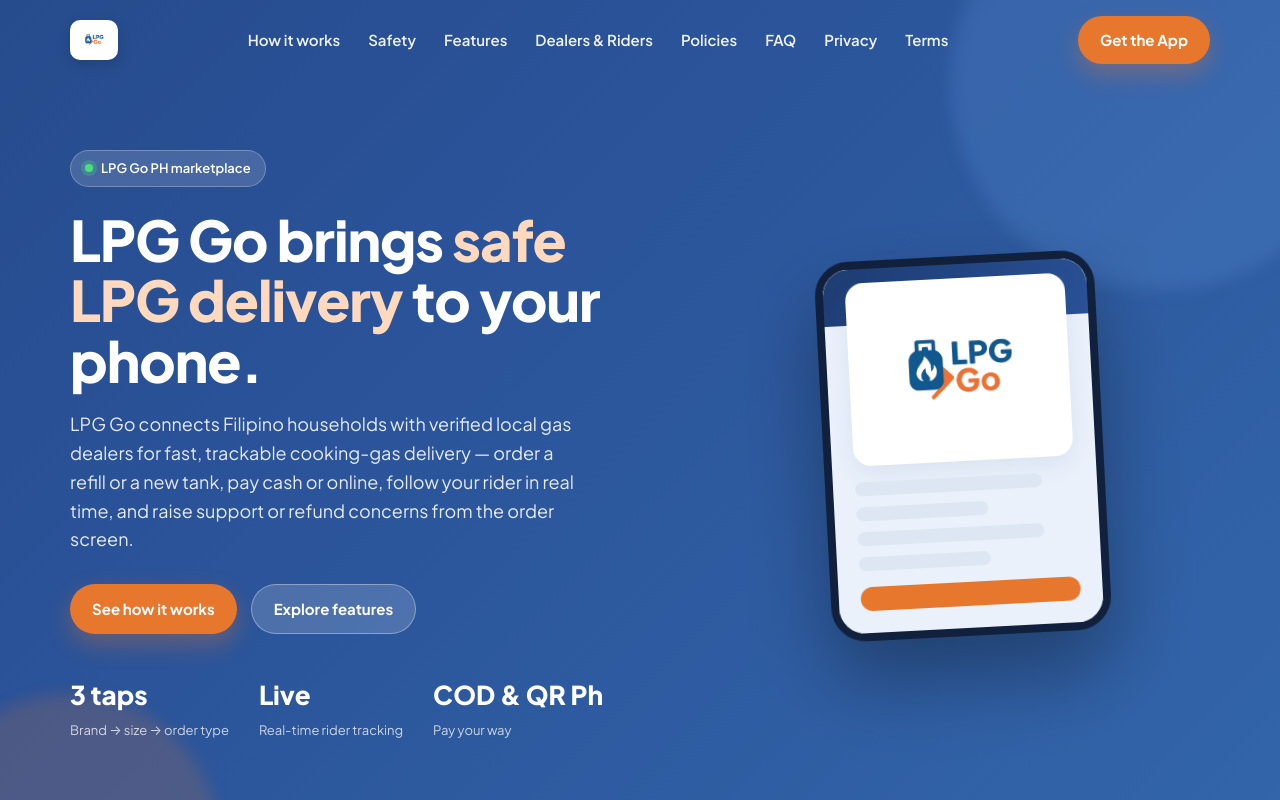
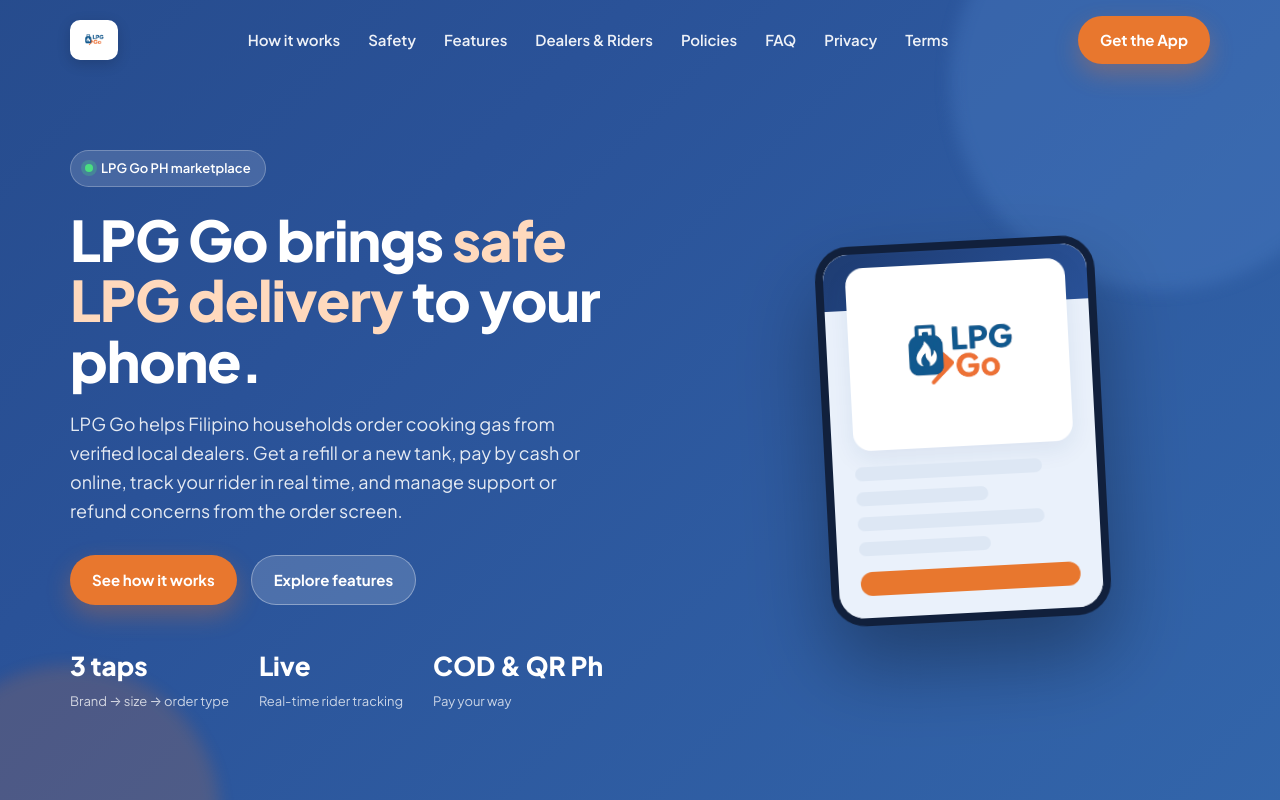
Before and after one commit to mrHeinrichh/LPG-Go-WebPage, a Next.js app: page / in a window 1280 px wide. Shown: the top 800 px of the page. Built offline with nearby package versions, Linux system fonts and the light colour scheme.

Commit message:
Update homepage and terms copy

```diff
--- a/components/Hero.tsx
+++ b/components/Hero.tsx
@@ -10,10 +10,10 @@
             LPG Go brings <span className="hl">safe LPG delivery</span> to your phone.
           </h1>
           <p className="sub">
-            LPG Go connects Filipino households with verified local gas dealers
-            for fast, trackable cooking-gas delivery — order a refill or a new
-            tank, pay cash or online, follow your rider in real time, and raise
-            support or refund concerns from the order screen.
+            LPG Go helps Filipino households order cooking gas from verified
+            local dealers. Get a refill or a new tank, pay by cash or online,
+            track your rider in real time, and manage support or refund concerns
+            from the order screen.
           </p>
           <div className="hero-cta">
             <a className="btn" href="#how">
--- a/components/Terms.tsx
+++ b/components/Terms.tsx
@@ -19,9 +19,11 @@
 
           <h3>1. The service</h3>
           <p>
-            LPG Go is a marketplace that connects customers with independent LPG
-            dealers and riders. We facilitate orders, delivery coordination, and
-            payments; the gas products are sold and fulfilled by the dealers.
+            LPG Go is a marketplace platform that connects customers with
+            independent LPG dealers, retailers, and delivery riders. LPG Go
+            facilitates orders, delivery coordination, and payments, while LPG
+            products are sold and fulfilled by participating dealers and
+            retailers.
           </p>
 
           <h3>2. Accounts</h3>
```
